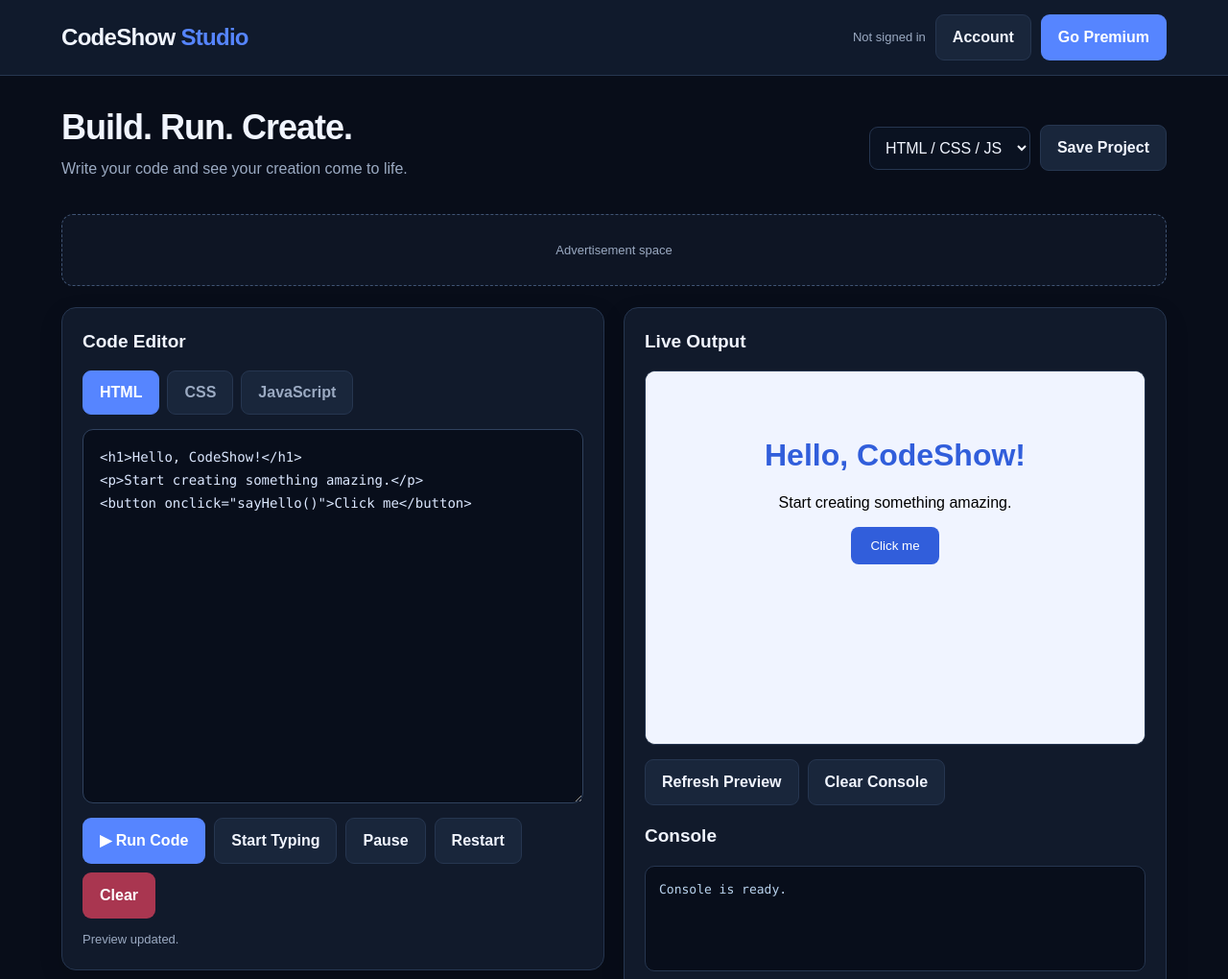
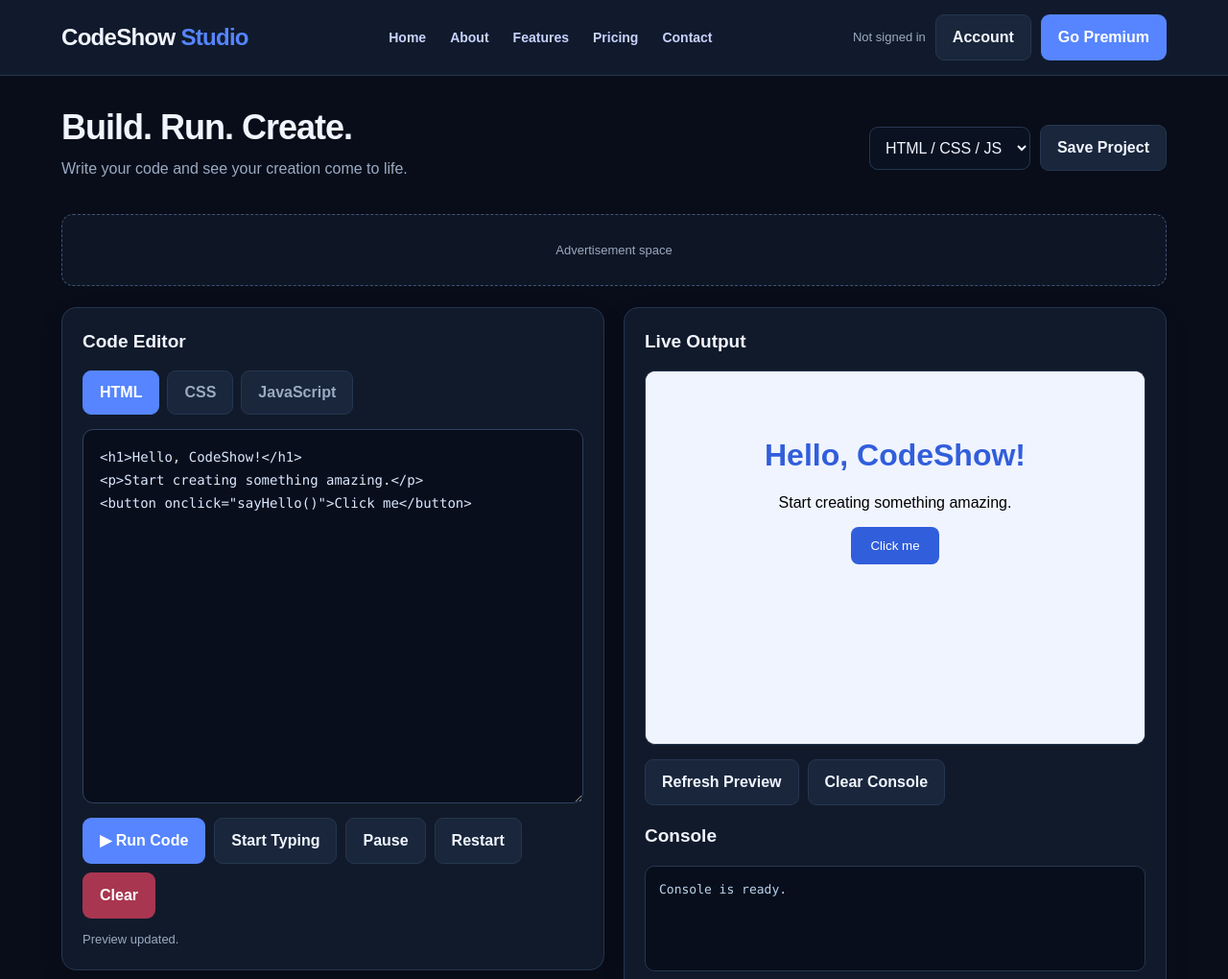
Before and after one commit to Abdishakur111/codeshow-studio, a website: page index.html in a window 1280 px wide. Shown: the top 1020 px of the page at 96% size. Drawn offline with nearby package versions, Linux system fonts and the light colour scheme.

Commit message:
Add modern navigation styles and links

```diff
--- a/index.html
+++ b/index.html
@@ -466,12 +466,53 @@ footer {
   }
 }
 
+/* Modern Blue & Purple Navigation */
+.main-nav {
+  display: flex;
+  align-items: center;
+  justify-content: center;
+  gap: 25px;
+  flex-wrap: wrap;
+  margin: 12px 0;
+}
+
+.main-nav a {
+  color: #c7d2fe;
+  text-decoration: none;
+  font-size: 14px;
+  font-weight: 600;
+  transition: 0.25s ease;
+}
+
+.main-nav a:hover {
+  color: #a78bfa;
+}
+
+@media (max-width: 650px) {
+  .main-nav {
+    gap: 14px;
+    padding: 8px 4px;
+  }
+
+  .main-nav a {
+    font-size: 12px;
+  }
+}
+
+
 </style>
 </head>
 <body>
 
 <header>
   <div class="logo">CodeShow <span>Studio</span></div>
+  <nav class="main-nav">
+  <a href="#home">Home</a>
+  <a href="#about">About</a>
+  <a href="#features">Features</a>
+  <a href="#pricing">Pricing</a>
+  <a href="#contact">Contact</a>
+</nav>
   <div class="header-actions">
     <span id="accountStatus">Not signed in</span>
     <button class="secondary" onclick="showAuth()">Account</button>
```
